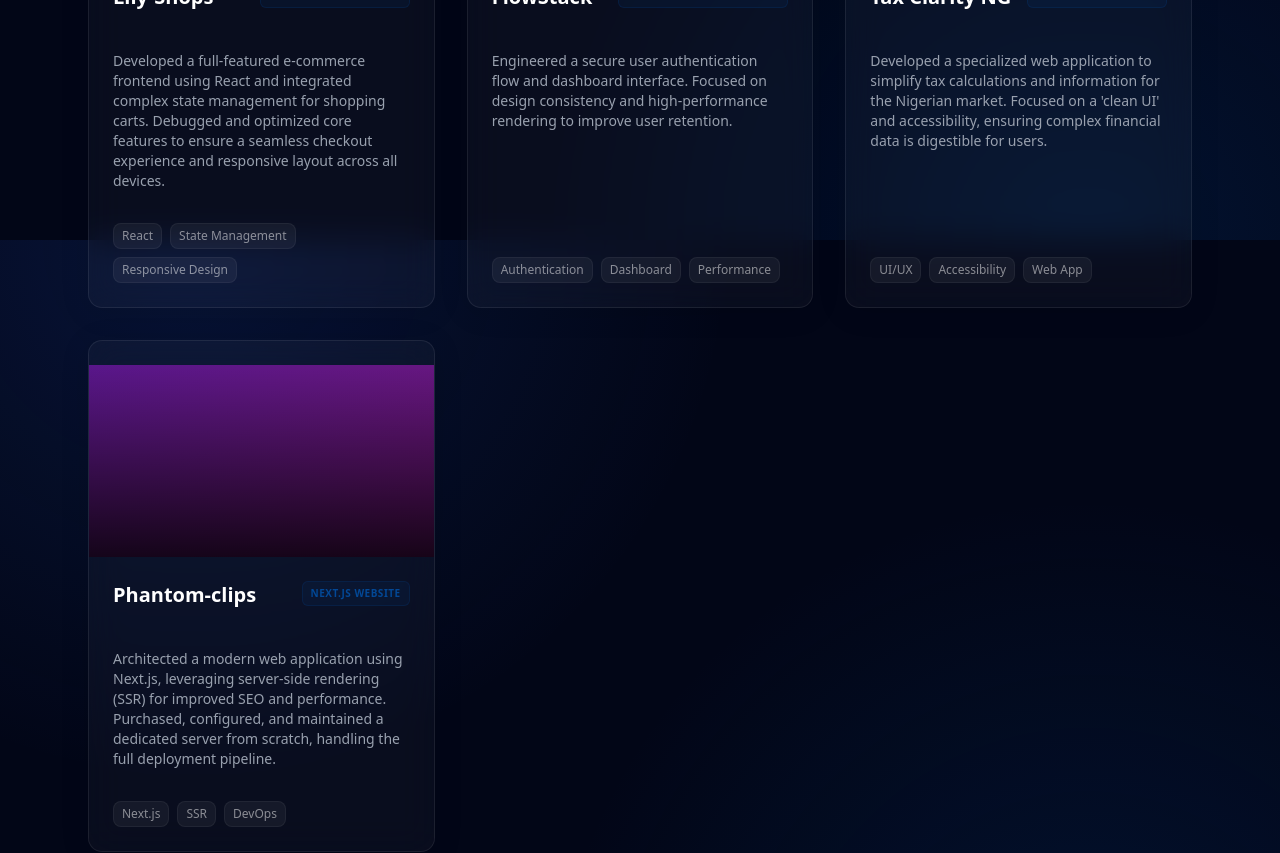
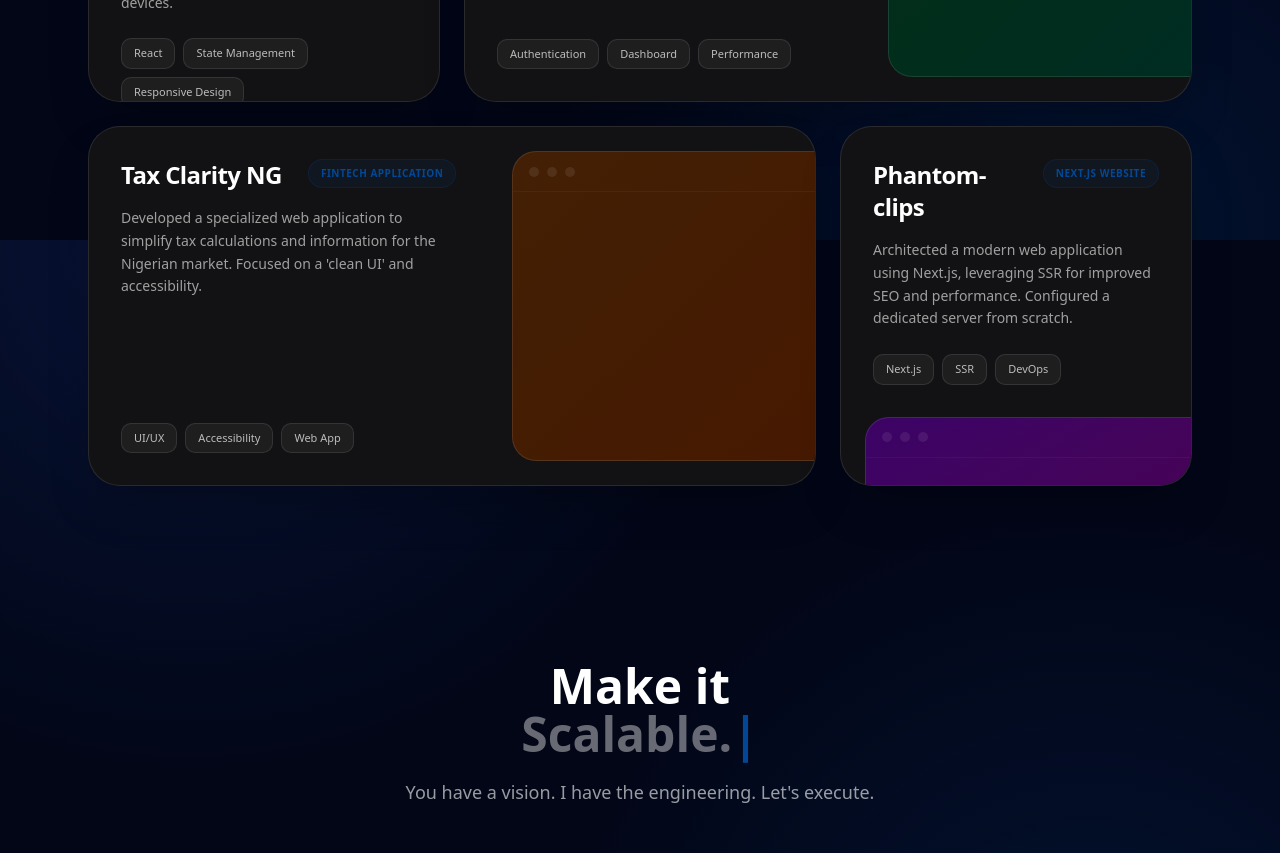
Before and after one commit to Jd33n27/Portfolio, a React (Vite) app: page / in a window 1280 px wide. Shown: the part 1360-2213 px from the top of the page. Built offline with nearby package versions, Linux system fonts and the light colour scheme.

Commit message:
changed project card layout to bento grid layout

```diff
--- a/src/components/Projects/ProjectCard.tsx
+++ b/src/components/Projects/ProjectCard.tsx
@@ -2,13 +2,6 @@ import { motion } from "framer-motion";
 import { Github, ArrowRight } from "lucide-react";
 import { Button } from "@/components/ui/button";
 import { Link } from "react-router-dom";
-import {
-  Card,
-  CardContent,
-  CardDescription,
-  CardHeader,
-  CardTitle,
-} from "@/components/ui/card";
 
 const projects = [
   {
@@ -29,35 +22,71 @@ const projects = [
     tags: ["Authentication", "Dashboard", "Performance"],
     links: { demo: "#", github: "#" },
     slug: "flowstack",
-    image: "bg-linear-to-br from-green-900 to-emerald-900",
+    image: "bg-linear-to-br from-green-950 to-emerald-950",
   },
   {
     title: "Tax Clarity NG",
     category: "Fintech Application",
     description:
-      "Developed a specialized web application to simplify tax calculations and information for the Nigerian market. Focused on a 'clean UI' and accessibility, ensuring complex financial data is digestible for users.",
+      "Developed a specialized web application to simplify tax calculations and information for the Nigerian market. Focused on a 'clean UI' and accessibility.",
     tags: ["UI/UX", "Accessibility", "Web App"],
     links: { demo: "#", github: "#" },
     slug: "tax-clarity-ng",
-    image: "bg-linear-to-br from-yellow-900 to-amber-900",
+    image: "bg-linear-to-br from-yellow-950 to-amber-950",
   },
   {
     title: "Phantom-clips",
     category: "Next.js Website",
     description:
-      "Architected a modern web application using Next.js, leveraging server-side rendering (SSR) for improved SEO and performance. Purchased, configured, and maintained a dedicated server from scratch, handling the full deployment pipeline.",
+      "Architected a modern web application using Next.js, leveraging SSR for improved SEO and performance. Configured a dedicated server from scratch.",
     tags: ["Next.js", "SSR", "DevOps"],
     links: { demo: "#", github: "#" },
     slug: "phantom-clips",
-    image: "bg-linear-to-br from-purple-900 to-fuchsia-900",
+    image: "bg-linear-to-br from-purple-950 to-fuchsia-950",
   },
 ];
+
+// Updated Spatial Logic for Checkerboard Bento
+const getBentoLayout = (index: number) => {
+  switch (index) {
+    case 0: // Top Left: Square
+      return {
+        wrapper: "md:col-span-1 md:row-span-1 flex-col",
+        content: "p-8 pb-4",
+        imageWrapper: "relative w-full grow min-h-[200px]",
+        mockup: "absolute top-4 left-6 right-[-20px] bottom-[-20px] rounded-tl-[24px]", // Bleeds bottom-right
+      };
+    case 1: // Top Right: Wide Rectangle
+      return {
+        wrapper: "md:col-span-2 md:row-span-1 flex-col md:flex-row",
+        content: "p-8 md:w-[55%] flex flex-col justify-center",
+        imageWrapper: "relative w-full md:w-[45%] grow min-h-[220px] md:min-h-full",
+        mockup: "absolute inset-y-6 left-6 right-[-20px] rounded-l-[24px]", // Bleeds right
+      };
+    case 2: // Bottom Left: Wide Rectangle
+      return {
+        wrapper: "md:col-span-2 md:row-span-1 flex-col md:flex-row",
+        content: "p-8 md:w-[55%] flex flex-col justify-center",
+        imageWrapper: "relative w-full md:w-[45%] grow min-h-[220px] md:min-h-full",
+        mockup: "absolute inset-y-6 left-6 right-[-20px] rounded-l-[24px]", // Bleeds right
+      };
+    case 3: // Bottom Right: Square
+      return {
+        wrapper: "md:col-span-1 md:row-span-1 flex-col",
+        content: "p-8 pb-4",
+        imageWrapper: "relative w-full grow min-h-[200px]",
+        mockup: "absolute top-4 left-6 right-[-20px] bottom-[-20px] rounded-tl-[24px]", // Bleeds bottom-right
+      };
+    default:
+      return { wrapper: "", content: "", imageWrapper: "", mockup: "" };
+  }
+};
 
 export const Projects = () => {
   return (
     <section className="py-24 bg-transparent relative" id="projects">
       <div className="max-w-6xl px-6 mx-auto">
-        {/* Section Header - Honest & Direct */}
+        {/* Section Header */}
         <motion.div
           initial={{ opacity: 0, y: 20 }}
           whileInView={{ opacity: 1, y: 0 }}
@@ -66,7 +95,7 @@ export const Projects = () => {
           className="mb-16 flex flex-col md:flex-row justify-between items-end gap-6"
         >
           <div>
-            <h2 className="text-3xl md:text-5xl font-bold text-white mb-4">
+            <h2 className="text-3xl md:text-5xl font-bold text-white mb-4 tracking-tight">
               Core Projects
             </h2>
             <div className="w-20 h-1.5 bg-chelsea rounded-full mb-4" />
@@ -83,71 +112,76 @@ export const Projects = () => {
           </Link>
         </motion.div>
 
-        {/* The Grid */}
-        <div className="grid grid-cols-1 md:grid-cols-2 lg:grid-cols-3 gap-8">
-          {projects.map((project, index) => (
-            <motion.div
+        {/* The Checkerboard Bento Grid */}
+        {/* Adjusted auto-rows to 360px for better vertical breathing room in the wide cards */}
+        <div className="grid grid-cols-1 md:grid-cols-3 gap-6 auto-rows-auto md:auto-rows-[360px]">
+          {projects.map((project, index) => {
+            const layout = getBentoLayout(index);
+
+            return (
+              <motion.article
                 key={index}
                 initial={{ opacity: 0, y: 20 }}
                 whileInView={{ opacity: 1, y: 0 }}
                 viewport={{ once: true }}
                 transition={{ duration: 0.5, delay: index * 0.1 }}
-              whileHover={{
-                scale: 1.02,
-                transition: { duration: 0.2 },
-              }}
-              className="h-full"
+                className={`group relative overflow-hidden rounded-[32px] border border-white/10 bg-[#121214] flex transition-all duration-500 hover:border-white/20 hover:bg-[#18181b] shadow-2xl ${layout.wrapper}`}
               >
-              <Card className="glass glass-hover w-full overflow-hidden group transition-colors duration-300 h-full flex flex-col border-white/5">
-                {/* Project Image Area */}
-                <div className={`h-48 w-full ${project.image} relative overflow-hidden group`}>
-                   {/* Gradient Overlay */}
-                   <div className="absolute inset-0 bg-gradient-to-t from-black/80 to-transparent" />
-
-                   {/* Hover Actions */}
-                  <div className="absolute inset-0 bg-black/40 opacity-0 group-hover:opacity-100 transition-opacity duration-300 flex items-center justify-center gap-4 backdrop-blur-[2px]">
-                    <a href={project.links.github} target="_blank" rel="noopener noreferrer">
-                        <Button
-                        size="icon"
-                        variant="secondary"
-                        className="rounded-full bg-white text-black hover:bg-white/90"
-                        >
-                        <Github className="w-5 h-5" />
-                        </Button>
-                    </a>
-                  </div>
-                </div>
-
-                <CardHeader className="pb-2">
-                    <div className="flex justify-between items-start">
-                        <CardTitle className="text-white text-xl font-bold">
+                {/* Text Content Area */}
+                <div className={`${layout.content} flex flex-col z-10`}>
+                  <div className="flex flex-wrap lg:flex-nowrap justify-between items-start gap-4 mb-4">
+                    <h3 className="text-2xl font-bold text-white tracking-tight">
                       {project.title}
-                        </CardTitle>
-                        <span className="text-[10px] uppercase tracking-wider font-bold text-chelsea bg-chelsea/10 px-2 py-1 rounded-sm border border-chelsea/20">
+                    </h3>
+                    <span className="text-[10px] uppercase tracking-wider font-bold text-chelsea bg-chelsea/10 px-3 py-1.5 rounded-full border border-chelsea/20 whitespace-nowrap">
                       {project.category}
                     </span>
                   </div>
-                </CardHeader>
 
-                <CardContent className="grow flex flex-col gap-4">
-                  <CardDescription className="text-gray-400 leading-relaxed text-sm">
+                  <p className="text-white/60 leading-relaxed text-sm mb-6">
                     {project.description}
-                  </CardDescription>
+                  </p>
 
-                  <div className="flex flex-wrap gap-2 mt-auto pt-4">
+                  <div className="flex flex-wrap gap-2 mt-auto">
                     {project.tags.map((tag) => (
                       <span
                         key={tag}
-                        className="text-xs font-medium px-2 py-1 rounded-md bg-white/5 border border-white/5 text-white/50"
+                        className="text-[11px] font-medium px-3 py-1.5 rounded-lg bg-white/5 border border-white/10 text-white/70"
                       >
                         {tag}
                       </span>
                     ))}
                   </div>
-                </CardContent>
-              </Card>
-            </motion.div>
-          ))}
+                </div>
+
+                {/* UI Masking / Visual Mockup Area */}
+                <div className={`${layout.imageWrapper} overflow-hidden pointer-events-none group-hover:pointer-events-auto`}>
+                  {/* The encapsulated "App Window" bleeding off the edge */}
+                  <div className={`${layout.mockup} ${project.image} border border-white/10 flex flex-col transition-transform duration-700 group-hover:scale-[1.02]`}>
+                    {/* Abstract App Header Bar */}
+                    <div className="h-10 border-b border-white/10 flex items-center px-4 gap-2 opacity-40">
+                      <div className="w-2.5 h-2.5 rounded-full bg-white/20" />
+                      <div className="w-2.5 h-2.5 rounded-full bg-white/20" />
+                      <div className="w-2.5 h-2.5 rounded-full bg-white/20" />
+                    </div>
+                  </div>
+
+                  {/* Glass Hover Overlay */}
+                  <div className="absolute inset-0 bg-black/40 opacity-0 group-hover:opacity-100 transition-opacity duration-300 flex items-center justify-center backdrop-blur-[4px] z-20">
+                    <a href={project.links.github} target="_blank" rel="noopener noreferrer">
+                      <Button
+                        size="icon"
+                        variant="secondary"
+                        className="rounded-full bg-white text-black hover:bg-gray-200 h-12 w-12"
+                      >
+                        <Github className="w-6 h-6" />
+                      </Button>
+                    </a>
+                  </div>
+                </div>
+              </motion.article>
+            );
+          })}
         </div>
       </div>
     </section>
```
Lines whose indentation alone changed are shown as unchanged.
